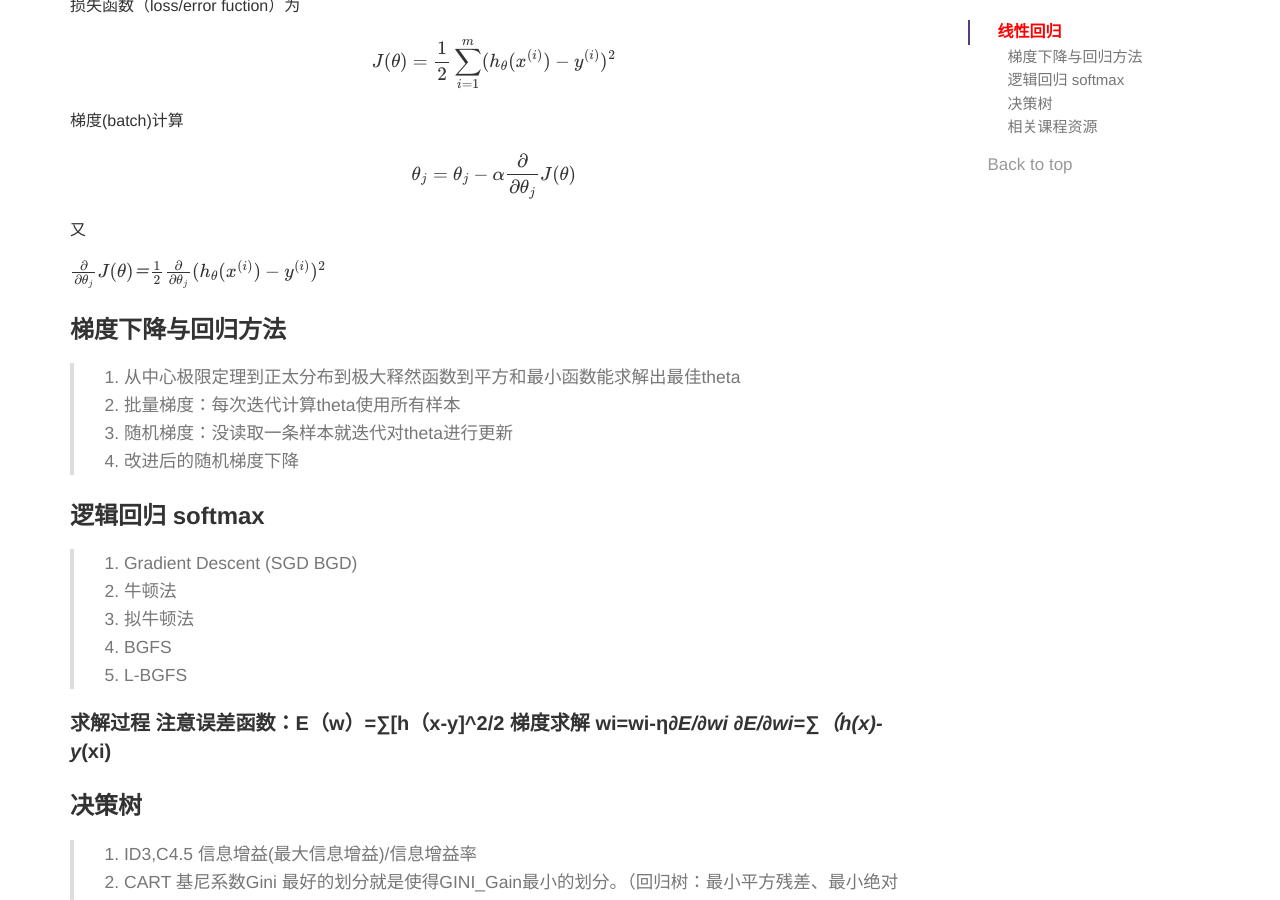
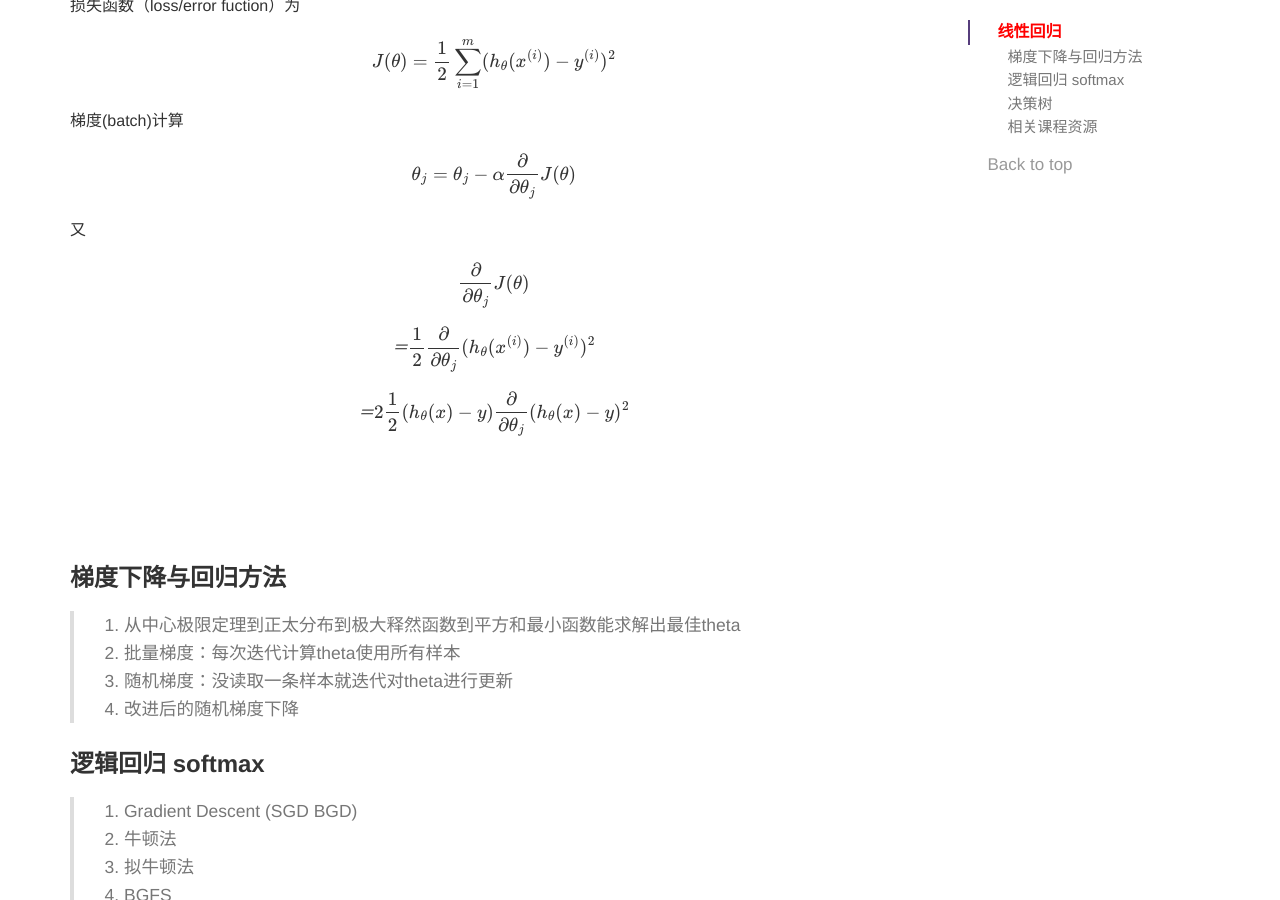
Before and after one commit to luyee/2pc.github.io, a Jekyll site: the page built from _posts/datascience/2015-06-13-ML.md, in a window 1280 px wide and 900 px high, scrolled down 643 px. Built offline with Jekyll 4.4.1, drawn with Linux system fonts in a browser that asks for light colours; formulas are drawn with MathJax 3; comment, search, counter and statistics services are not loaded.

Commit message:
Update 2015-06-13-ML.md

```diff
--- a/_posts/datascience/2015-06-13-ML.md
+++ b/_posts/datascience/2015-06-13-ML.md
@@ -46,8 +46,31 @@ $$
 又
 
 $$
-\frac\partial{\partial\theta_j}J(\theta)＝\frac 1 2 \frac\partial{\partial\theta_j}(h_\theta(x^{(i)})-y^{(i)})^2
+\frac\partial{\partial\theta_j}J(\theta)
 $$
+
+$$
+＝\frac 1 2 \frac\partial{\partial\theta_j}(h_\theta(x^{(i)})-y^{(i)})^2
+$$
+
+
+$$
+＝2 \frac 1 2 (h_\theta(x)-y) \frac\partial{\partial\theta_j}(h_\theta(x)-y)^2
+$$
+
+$$
+$$
+
+$$
+$$
+
+$$
+$$
+
+$$
+$$
+
+
 ### 梯度下降与回归方法
 
 >
```
